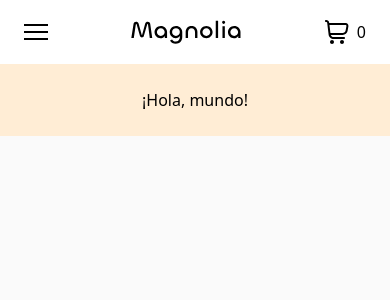
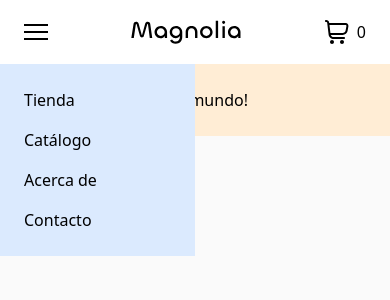
Before and after one commit to brandonpaldom/ch-ecommerce-react, a React (Create React App) app: page / in a window 390 px wide. Shown: the top 300 px of the page. Built offline with nearby package versions, Linux system fonts and the light colour scheme.

Commit message:
Set mobile nav position to absolute

```diff
--- a/src/components/Navbar.jsx
+++ b/src/components/Navbar.jsx
@@ -29,7 +29,7 @@ function Navbar() {
         </nav>
       </header>
 
-      <div className="fixed hidden w-1/2 bg-blue-100 p-6">
+      <div className="absolute w-1/2 bg-blue-100 p-6 sm:hidden">
         <div className="flex flex-col gap-4">
           <a href="/" className="hover:underline">
             Tienda
```
